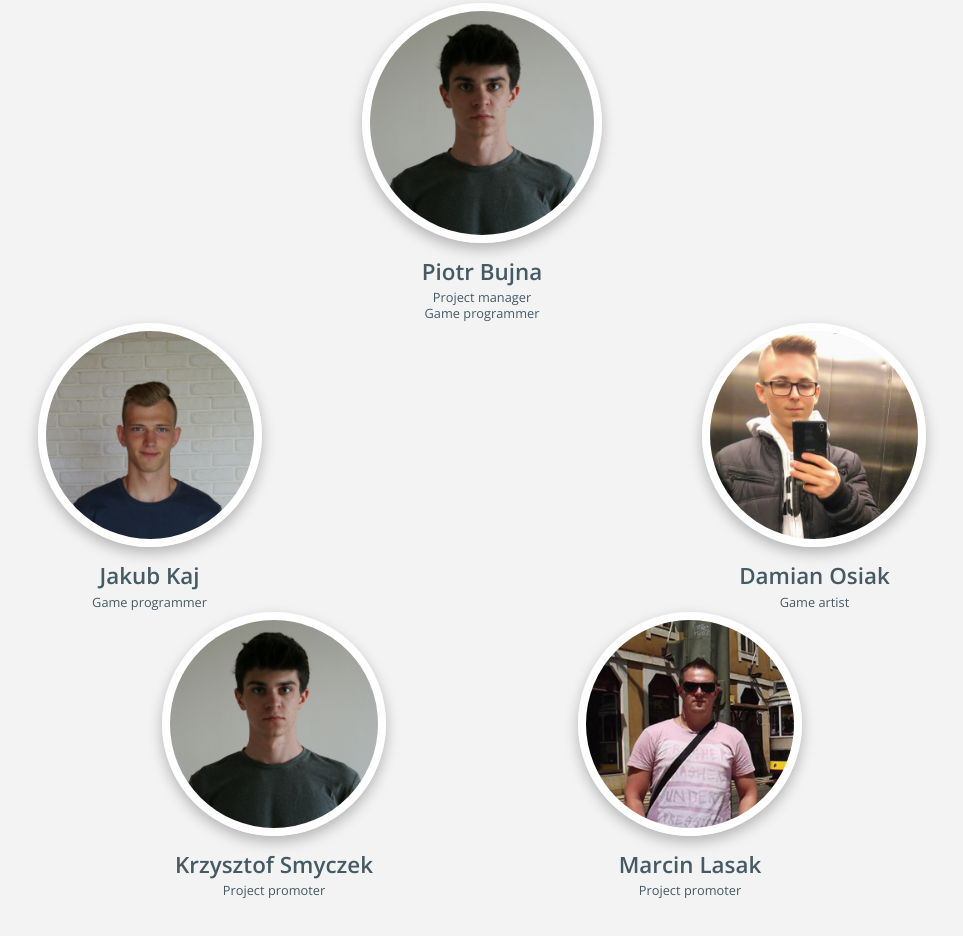
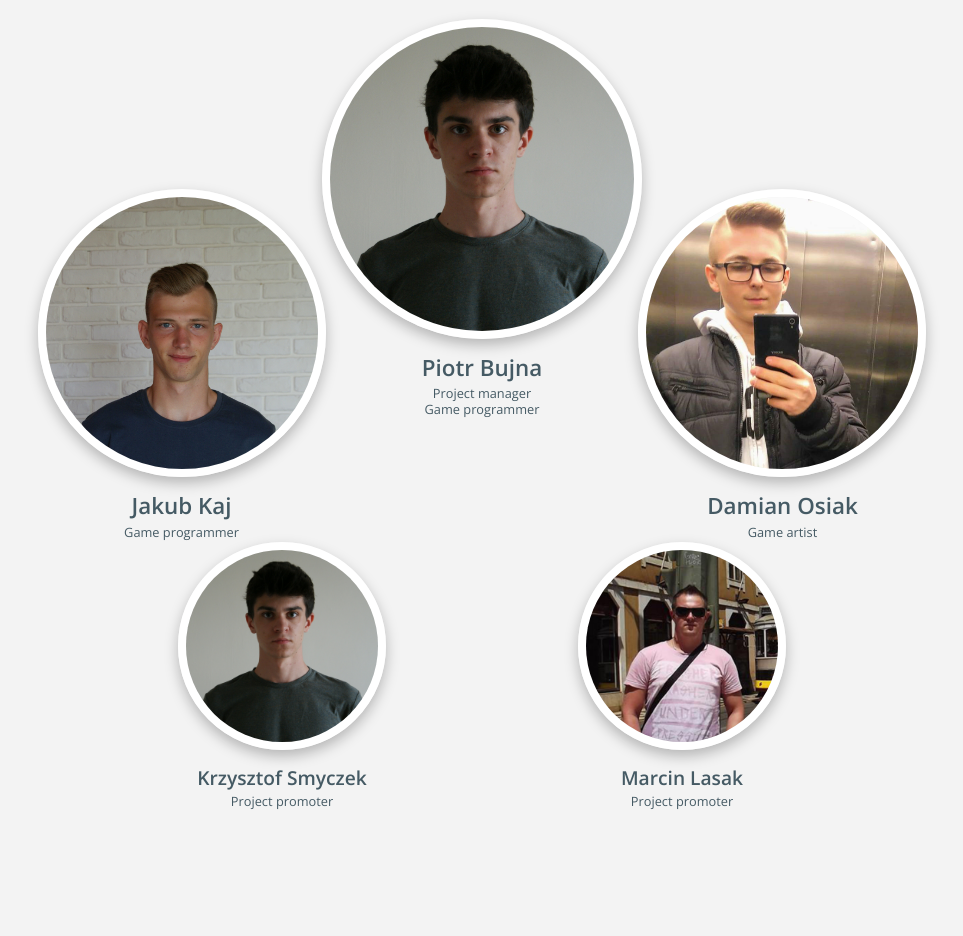
Before and after one commit to pszyrek/morpheusproject_page, a website with bundled scripts: page app/index.html in a window 1280 px wide. Shown: the part 946-1882 px from the top of the page, without its empty margins (158-1121 px from the left). After the commit the page ends 1853 px from the top, so only its background shows below. Built offline with nearby package versions, Linux system fonts and the light colour scheme.

Commit message:
sekcja team w trakcie tworzenia responsywności

```diff
--- a/app/index.html
+++ b/app/index.html
@@ -31,16 +31,16 @@
 
         </section>
 
-        <section class="team-section col-quaternary flex flex-column fa-center w-10-x">
-            <div class="team-section__name w-12 flex x-fj-start">
+        <section class="team-section col-quaternary flex flex-column fa-center w-10-x w-12">
+            <div class="team-section__name w-12 flex fj-start-x fj-center">
                 <span class="team-section__name-brand col-tertiary font-primary">
                     MORPHEUS
                 </span>
-                <span class="team-section__name-title col-accent flex fa-end-x">
+                <span class="team-section__name-title col-accent flex fa-end">
                     Team
                 </span>
             </div>
-            <div class="team-section__block w-10">
+            <div class="team-section__block w-10-x w-12 ">
                 <div class="team-section__block-element flex fj-center">
                     <div class="team-section__block-element-item flex-column fj-between">
                         <img class="team-section__block-element-item-single-photo" src="./assets/img/profile_photo_bujna.jpg" alt="profile_photo_bujna">
@@ -59,8 +59,8 @@
                         </div>
                     </div>
                 </div>
-                <div class="team-section__block-element flex fj-between">
-                    <div class="team-section__block-element-item flex-column fj-between">
+                <div class="team-section__block-element flex fj-between flex-column-s fj-center-s fa-center-s">
+                    <div class="team-section__block-element-item flex-column fj-between ">
                         <img class="team-section__block-element-item-double-photo" src="./assets/img/profile_photo_kaj.jpg" alt="profile_photo_bujna">
                         <div class="team-section__block-element-item-description">
                             <span class="team-section__block-element-item-description-person flex fj-center fa-center col-quaternary">
@@ -87,28 +87,28 @@
                         </div>
                     </div>
                 </div>
-                <div class="team-section__block-element flex fj-center">
+                <div class="team-section__block-element flex fj-center flex-column-s fj-center-s fa-center-s">
                     <div class="team-section__block-element-item flex-column fj-between">
-                        <img class="team-section__block-element-item-double-photo" src="./assets/img/profile_photo_bujna.jpg" alt="profile_photo_bujna">
-                        <div class="team-section__block-element-item-description">
-                            <span class="team-section__block-element-item-description-person flex fj-center fa-center col-quaternary">
+                        <img class="team-section__block-element-item-double-photo-small" src="./assets/img/profile_photo_bujna.jpg" alt="profile_photo_bujna">
+                        <div class="team-section__block-element-item-description-small">
+                            <span class="team-section__block-element-item-description-small-person flex fj-center fa-center col-quaternary">
                             Krzysztof Smyczek
                         </span>
-                            <div class="team-section__block-element-item-description-role flex fj-center fa-center flex-column">
-                                <span class="team-section__block-element-item-description-role-text col-quaternary">
+                            <div class="team-section__block-element-item-description-small-role flex fj-center fa-center flex-column">
+                                <span class="team-section__block-element-item-description-small-role-text col-quaternary">
                                     Project promoter
                                 </span>
                             </div>
                         </div>
                     </div>
                     <div class="team-section__block-element-item flex-column fj-between">
-                        <img class="team-section__block-element-item-double-photo" src="./assets/img/profile_photo_lasak.jpg" alt="profile_photo_bujna">
-                        <div class="team-section__block-element-item-description">
-                            <span class="team-section__block-element-item-description-person flex fj-center fa-center col-quaternary">
+                        <img class="team-section__block-element-item-double-photo-small" src="./assets/img/profile_photo_lasak.jpg" alt="profile_photo_bujna">
+                        <div class="team-section__block-element-item-description-small">
+                            <span class="team-section__block-element-item-description-small-person flex fj-center fa-center col-quaternary">
                             Marcin Lasak
                         </span>
-                            <div class="team-section__block-element-item-description-role flex fj-center fa-center flex-column">
-                                <span class="team-section__block-element-item-description-role-text col-quaternary">
+                            <div class="team-section__block-element-item-description-small-role flex fj-center fa-center flex-column">
+                                <span class="team-section__block-element-item-description-small-role-text col-quaternary">
                                     Project promoter
                                 </span>
                             </div>
--- a/app/sass/components/team-section.scss
+++ b/app/sass/components/team-section.scss
@@ -1,6 +1,6 @@
 .team-section {
-    position: relative;
     margin: 0 auto 0 auto;
+    width: 100%;
 
     &__name {
         width: 100%;
@@ -8,12 +8,12 @@
     }
 
     &__name-brand {
-        font-size: 3rem;
+        font-size: 4rem;
         margin-bottom: 0.3rem;
     }
 
     &__name-title {
-        font-size: 2rem;
+        font-size: 3rem;
         font-weight: 300;
     }
 
@@ -22,9 +22,18 @@
         margin-bottom: 3rem;
 
         &-element {
+            width: 100%;
 
             &:first-child {
                 margin-top: 3rem;
+            }
+
+            &:nth-child(2) {
+                margin-top: -230px;
+            }
+
+            &:last-child {
+                margin-bottom: 3rem;
             }
 
             &-item {
@@ -38,7 +47,7 @@
                 }
 
                 &-single-photo {
-                    height: 15rem;
+                    height: 20rem;
                     border-radius: 10rem;
                     box-sizing: border-box;
                     border: solid .5rem white;
@@ -46,7 +55,7 @@
                 }
 
                 &-double-photo {
-                    height: 14rem;
+                    height: 18rem;
                     border-radius: 10rem;
                     box-sizing: border-box;
                     border: solid .5rem white;
@@ -70,7 +79,61 @@
                         }
                     }
                 }
+
+                &-double-photo-small {
+                    height: 13rem;
+                    border-radius: 10rem;
+                    box-sizing: border-box;
+                    border: solid .5rem white;
+                    box-shadow: 0px 6px 14px 0px rgba(0, 0, 0, 0.26);
+
+                }
+
+                &-description-small {
+                    margin-top: 1rem;
+
+                    &-person {
+                        font-weight: 600;
+                        font-size: 1.2rem;
+                    }
+
+                    &-role {
+                        margin-top: .5rem;
+                        font-size: .8rem;
+
+                        &-text {
+                            margin-bottom: .2rem;
+                        }
+                    }
+
+                }
             }
         }
     }
 }
+
+@include responsive(map-get($sizes, 's')) {
+    .team-section__block {
+        margin-bottom: 0rem;
+    }
+
+    .team-section__block-element {
+        margin-bottom: 0rem !important;
+
+        &:nth-child(2) {
+            margin-top: 0px;
+        }
+
+        &-item {
+            margin-bottom: 3rem;
+
+            &:first-child {
+                margin-right: 0;
+            }
+
+            &:last-child {
+                margin-left: 0;
+            }
+        }
+    }
+}
```
Also changed, not shown: app/assets/styles/main.css.
